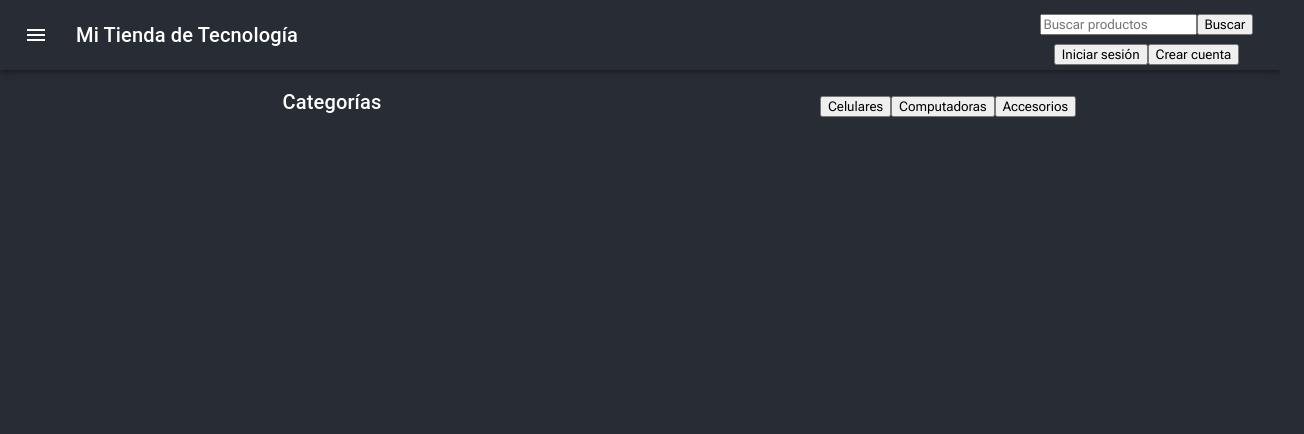
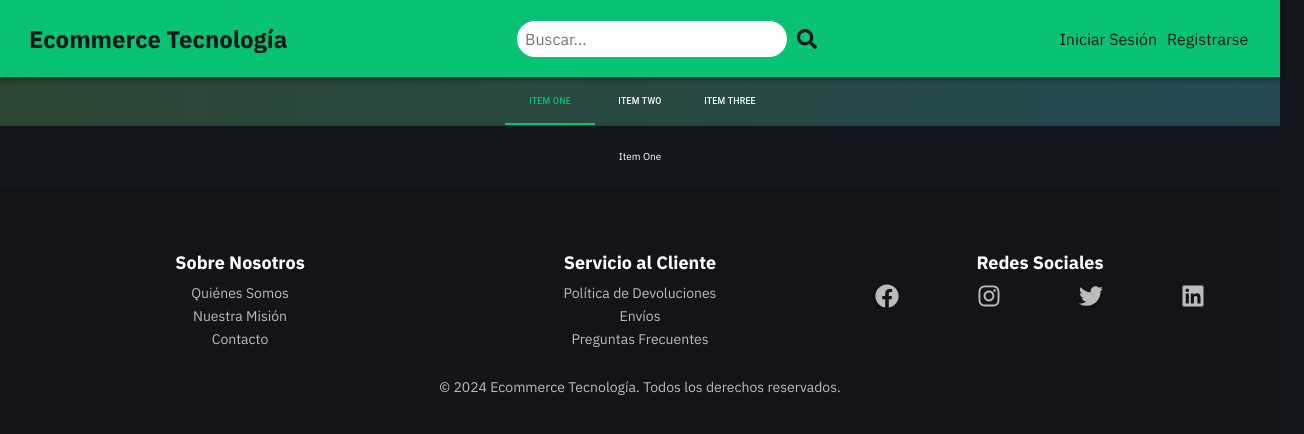
Before and after one commit to DanielJoaco/e-commerce, a React (Create React App) app: page / in a window 1280 px wide. Shown: the top 434 px of the page, 1304 px wide, since content can reach past the window. Built offline with nearby package versions, Linux system fonts and the light colour scheme.

Commit message:
Se crearon las pestañas de categorias y modificaron colores

```diff
--- a/package.json
+++ b/package.json
@@ -6,9 +6,11 @@
     "@emotion/react": "^11.14.0",
     "@emotion/styled": "^11.14.0",
     "@mui/icons-material": "^6.2.0",
+    "@mui/material": "^6.2.0",
     "cra-template": "1.2.0",
     "react": "^19.0.0",
     "react-dom": "^19.0.0",
+    "react-icons": "^5.4.0",
     "react-scripts": "^5.0.1",
     "web-vitals": "^4.2.4"
   },
--- a/src/App.css
+++ b/src/App.css
@@ -1,13 +1,16 @@
 
-@import url('https://fonts.googleapis.com/css2?family=Roboto+Flex:opsz,wght@8..144,100..1000&display=swap');
+@import url('https://fonts.googleapis.com/css2?family=IBM+Plex+Sans:ital,wght@0,100;0,200;0,300;0,400;0,500;0,600;0,700;1,100;1,200;1,300;1,400;1,500;1,600;1,700&family=Roboto+Flex:opsz,wght@8..144,100..1000&display=swap');
+html {
+  font-size: 62.5%;
+}
 
 body{
-  background-color: #282c34;
+  background-color: #13161c;
   color: white;
 }
 
 body, button, input{
-  font-family: "Roboto Flex", sans-serif;
+  font-family: "IBM Plex Sans", sans-serif;
   font-optical-sizing: auto;
   font-weight: 400;
   font-style: normal;
@@ -16,11 +19,38 @@ body, button, input{
   width: 100%;
 }
 
+.MuiToolbar-root{
+  display: flex;
+  justify-content: space-between;
+  background-color: #07c3729f;
+}
+
 .header{
-  background-color: #282c34;
-  color: white;
+  background-color: #07c373;
+  color: #13161c;
+  display: flex;
+  align-items: center;
   text-align: center;
   padding: 0.1em;
+}
+
+#search{
+  margin: 0 1rem 0 0;
+}
+
+a{
+  color: #13161c;
+  text-decoration: none;
+  font-size: 1.6rem;
+  margin: 0 0.5rem 0 0.5rem;
+
+}
+
+.tab-panel{
+  display: flex;
+  justify-content: center;
+  align-items: center;
+  flex-direction: column;
 }
 
 .App {
--- a/src/App.js
+++ b/src/App.js
@@ -1,12 +1,18 @@
 import './App.css';
 import Header from './componets/header.js';
+import Footer from './componets/Footer.js';
+import BasicTabs from './componets/utils/Tabs.tsx';
 
 function App() {
   return (
-    <div className="App" id="headers">
+    <div className="App">
       <header className="App-header" >
           <Header />
       </header>
+      <BasicTabs />
+      <footer>
+          <Footer />
+      </footer>
     </div>
   );
 }
--- /dev/null
+++ b/src/componets/Footer.js
@@ -0,0 +1,98 @@
+import React from 'react';
+import { FaFacebook, FaInstagram, FaTwitter, FaLinkedin } from 'react-icons/fa'; // Íconos de redes sociales
+
+const Footer = () => {
+  return (
+    <footer style={styles.footer}>
+      <div style={styles.container}>
+        <div style={styles.section}>
+          <h4 style={styles.title}>Sobre Nosotros</h4>
+          <ul style={styles.list}>
+            <li><a href="/quienes-somos" style={styles.link}>Quiénes Somos</a></li>
+            <li><a href="/mision" style={styles.link}>Nuestra Misión</a></li>
+            <li><a href="/contacto" style={styles.link}>Contacto</a></li>
+          </ul>
+        </div>
+
+        <div style={styles.section}>
+          <h4 style={styles.title}>Servicio al Cliente</h4>
+          <ul style={styles.list}>
+            <li><a href="/politica-de-devoluciones" style={styles.link}>Política de Devoluciones</a></li>
+            <li><a href="/envios" style={styles.link}>Envíos</a></li>
+            <li><a href="/faq" style={styles.link}>Preguntas Frecuentes</a></li>
+          </ul>
+        </div>
+
+        <div style={styles.section}>
+          <h4 style={styles.title}>Redes Sociales</h4>
+          <div style={styles.socialIcons}>
+            <a href="https://www.facebook.com" style={styles.iconLink}><FaFacebook style={styles.icon} /></a>
+            <a href="https://www.instagram.com" style={styles.iconLink}><FaInstagram style={styles.icon} /></a>
+            <a href="https://www.twitter.com" style={styles.iconLink}><FaTwitter style={styles.icon} /></a>
+            <a href="https://www.linkedin.com" style={styles.iconLink}><FaLinkedin style={styles.icon} /></a>
+          </div>
+        </div>
+      </div>
+
+      <div style={styles.copyRight}>
+        <p style={styles.text}>© 2024 Ecommerce Tecnología. Todos los derechos reservados.</p>
+      </div>
+    </footer>
+  );
+};
+
+const styles = {
+  footer: {
+    backgroundColor: 'rgba(17, 17, 17, 0.3)',
+    padding: '4.0rem 0',
+  },
+  container: {
+    display: 'flex',
+    justifyContent: 'space-around',
+    maxWidth: '120.0rem',
+    margin: '0 auto',
+  },
+  section: {
+    flex: 1,
+    padding: '0 2.0rem',
+  },
+  title: {
+    fontSize: '1.8rem',
+    fontWeight: 'bold',
+    marginBottom: '1.0rem',
+  },
+  list: {
+    listStyleType: 'none',
+    paddingLeft: '0',
+  },
+  link: {
+    color: '#bbb',
+    textDecoration: 'none',
+    fontSize: '1.4rem',
+    display: 'block',
+    marginBottom: '.5rem',
+  },
+  socialIcons: {
+    display: 'flex',
+    justifyContent: 'space-between',
+    marginTop: '1.0rem',
+  },
+  iconLink: {
+    color: '#bbb',
+    textDecoration: 'none',
+  },
+  icon: {
+    fontSize: '2.4rem',
+    margin: '0 1.0rem',
+  },
+  copyRight: {
+    textAlign: 'center',
+    marginTop: '2.0rem',
+  },
+  text: {
+    fontSize: '1.4rem',
+    color: '#bbb',
+  },
+};
+
+export default Footer;
--- a/src/componets/header.js
+++ b/src/componets/header.js
@@ -2,49 +2,26 @@ import * as React from 'react';
 import AppBar from '@mui/material/AppBar';
 import Box from '@mui/material/Box';
 import Toolbar from '@mui/material/Toolbar';
-import Typography from '@mui/material/Typography';
-import IconButton from '@mui/material/IconButton';
-import MenuIcon from '@mui/icons-material/Menu';
+import HandleSearch from './utils/handleSearch';
 
 function Header() {
   return (
     <Box sx={{ flexGrow: 1 }} >
       <AppBar position="static">
         <Toolbar  className='header'>
-          <IconButton
-            size="large"
-            edge="start"
-            color="inherit"
-            aria-label="menu"
-            sx={{ mr: 2 }}
-          >
-            <MenuIcon />
-          </IconButton>
-          <Typography variant="h6" component="div" sx={{ flexGrow: 1 }} display={"flex"} flexDirection={"flex-start"}>
-            Mi Tienda de Tecnología
-          </Typography>
-          <div className='header' display={"flex"}>
-            <div>
-                <input type="text" placeholder="Buscar productos" />
-                <button>Buscar</button>
-            </div>
-            <button>Iniciar sesión</button>
-            <button>Crear cuenta</button>
+            <a href='#'>
+              <h2>Ecommerce Tecnología</h2>
+            </a>
+          <div className='header' style={{display:"flex"}} id='search'>
+              <HandleSearch />
           </div>
+          <div className='header' style={{display:"flex"}}>
+            <a href='#'>Iniciar Sesión</a>
+            <a href='#'>Registrarse</a>
+          </div>
+
         </Toolbar>
       </AppBar>
-      <Toolbar>
-        <Box sx={{ flexGrow: 1 }}>
-          <Typography variant="h6" component="div" sx={{ flexGrow: 1 }}>
-            Categorías
-          </Typography>
-        </Box>
-        <Box sx={{ flexGrow: 1 }}>
-            <button>Celulares</button>
-            <button>Computadoras</button>
-            <button>Accesorios</button>
-        </Box>
-      </Toolbar>
     </Box>
   );
 }
--- /dev/null
+++ b/src/componets/utils/Tabs.tsx
@@ -0,0 +1,109 @@
+import * as React from 'react';
+import Tabs from '@mui/material/Tabs';
+import Tab from '@mui/material/Tab';
+import Box from '@mui/material/Box';
+
+interface TabPanelProps {
+  children?: React.ReactNode;
+  index: number;
+  value: number;
+  className?: string;
+}
+
+function CustomTabPanel(props: TabPanelProps) {
+  const { children, value, index, ...other } = props;
+
+  return (
+    <div
+      role="tabpanel"
+      hidden={value !== index}
+      id={`simple-tabpanel-${index}`}
+      aria-labelledby={`simple-tab-${index}`}
+      className='tab-panel'
+      {...other}
+    >
+      {value === index && <Box sx={{ p: 3 }}>{children}</Box>}
+    </div>
+  );
+}
+
+function a11yProps(index: number) {
+  return {
+    id: `simple-tab-${index}`,
+    'aria-controls': `simple-tabpanel-${index}`,
+  };
+}
+
+export default function BasicTabs() {
+  const [value, setValue] = React.useState(0);
+
+  const handleChange = (event: React.SyntheticEvent, newValue: number) => {
+    setValue(newValue);
+  };
+
+  return (
+    <Box sx={{ width: '100%' }}>
+      <Box
+        sx={{
+          borderBottom: 1,
+          borderColor: 'divider',
+          display: 'flex',
+          justifyContent: 'center',
+          width: '100%',
+          background: 'linear-gradient(to right, rgba(89, 161, 91, 0.35), rgba(57, 144, 157, 0.43))',
+        }}
+      >
+        <Tabs
+          value={value}
+          onChange={handleChange}
+          aria-label="basic tabs example"
+          sx={{
+            '& .MuiTabs-indicator': {
+              backgroundColor: '#07c373', // Cambia el color de la línea del indicador
+            },
+          }}
+        >
+          <Tab
+            label="Item One"
+            {...a11yProps(0)}
+            sx={{
+              color: value === 0 ? '#07c373' : 'white', // Cambia color dependiendo si está seleccionado
+              '&.Mui-selected': {
+                color: '#07c373', // Color cuando está seleccionado
+              },
+            }}
+          />
+          <Tab
+            label="Item Two"
+            {...a11yProps(1)}
+            sx={{
+              color: value === 1 ? '#07c373' : 'white',
+              '&.Mui-selected': {
+                color: '#07c373',
+              },
+            }}
+          />
+          <Tab
+            label="Item Three"
+            {...a11yProps(2)}
+            sx={{
+              color: value === 2 ? '#07c373' : 'white',
+              '&.Mui-selected': {
+                color: '#07c373',
+              },
+            }}
+          />
+        </Tabs>
+      </Box>
+      <CustomTabPanel value={value} index={0}>
+        Item One
+      </CustomTabPanel>
+      <CustomTabPanel value={value} index={1}>
+        Item Two
+      </CustomTabPanel>
+      <CustomTabPanel value={value} index={2}>
+        Item Three
+      </CustomTabPanel>
+    </Box>
+  );
+}
--- /dev/null
+++ b/src/componets/utils/handleSearch.js
@@ -0,0 +1,56 @@
+import React, { useState } from 'react';
+import { FaSearch } from 'react-icons/fa'; // Importa el ícono de lupa desde react-icons
+
+const HandleSearch = () => {
+  const [searchTerm, setSearchTerm] = useState('');
+
+  const handleSearchChange = (event) => {
+    setSearchTerm(event.target.value);
+  };
+
+  const handleSearch = () => {
+    console.log("Buscando:", searchTerm);
+    // Aquí puedes agregar la lógica para manejar la búsqueda
+  };
+
+  return (
+    <div style={styles.container}>
+      <input
+        type="text"
+        placeholder="Buscar..."
+        value={searchTerm}
+        onChange={handleSearchChange}
+        style={styles.input}
+      />
+      <FaSearch
+        onClick={handleSearch}
+        style={styles.icon}
+      />
+    </div>
+  );
+};
+
+const styles = {
+  container: {
+    display: 'flex',
+    alignItems: 'center',
+    borderRadius: '2.5rem',
+    width: '30rem',
+  },
+  input: {
+    border: 'none',
+    outline: 'none',
+    flex: 1,
+    padding: '.8rem',
+    borderRadius: '2.0rem',
+    fontSize: '1.6rem',
+  },
+  icon: {
+    cursor: 'pointer',
+    fontSize: '2.0rem',
+    marginLeft: '1.0rem',
+    color: '#13161c',
+  },
+};
+
+export default HandleSearch;
```
Also changed, not shown: 1 other file (tests, documents, lock files or other folders).
